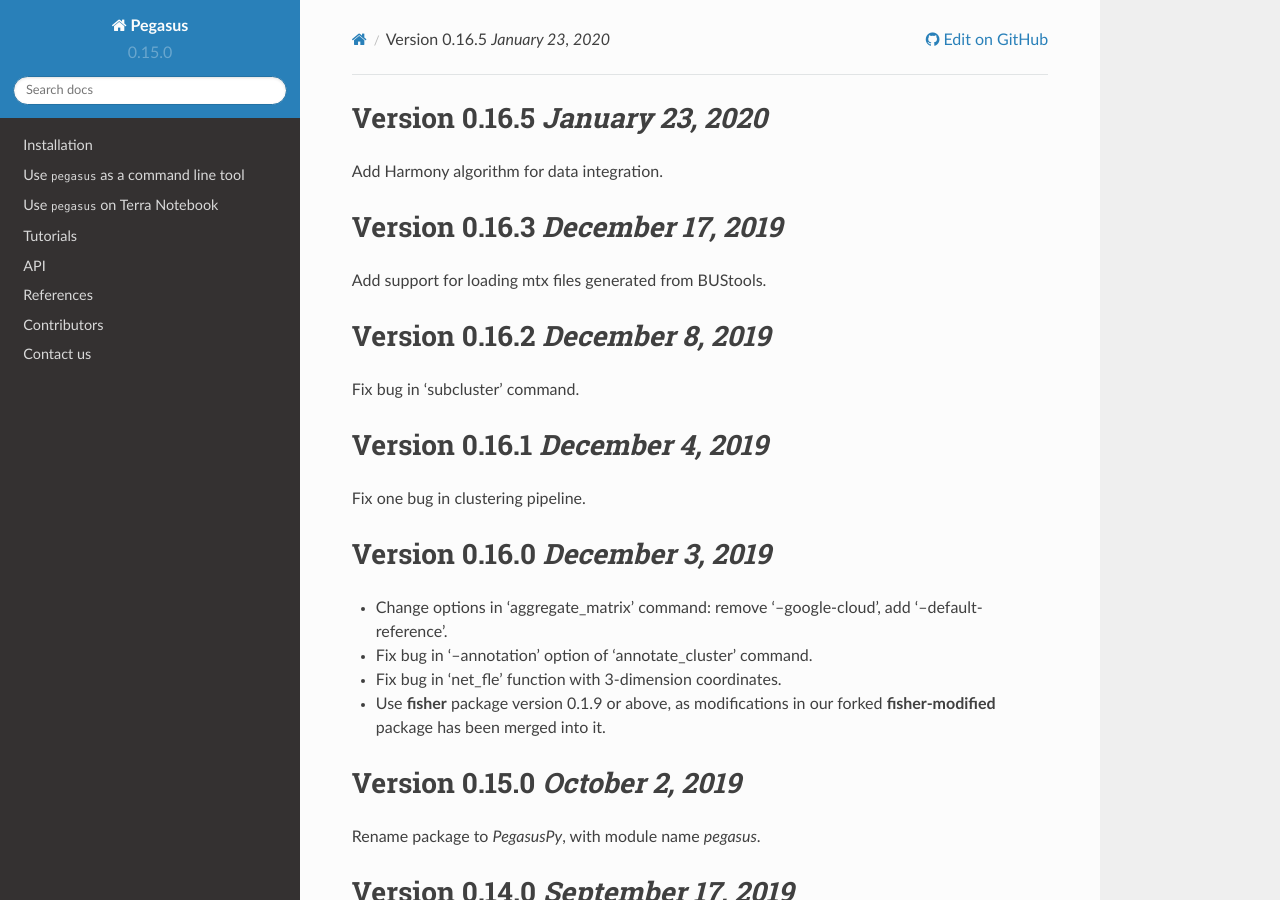
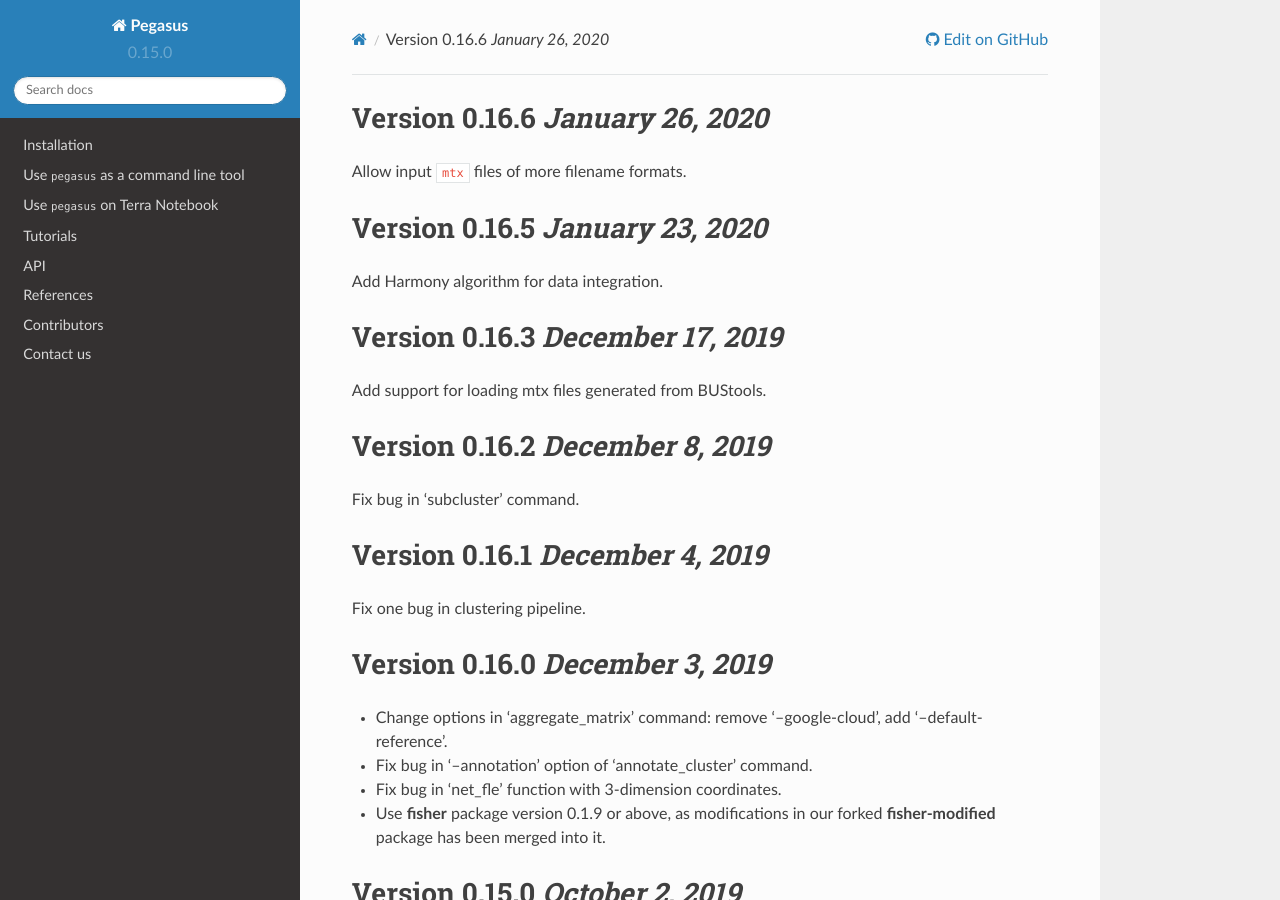
Before and after one commit to lilab-bcb/pegasus, a Sphinx documentation site: the page built from docs/release_notes.rst, in a window 1280 px wide and 900 px high. Built offline with Sphinx 7.4.7 and the Read the Docs theme 2.0.0, drawn with Linux system fonts in a browser that asks for light colours; formulas are drawn with MathJax 3.

Commit message:
update documentation

```diff
--- a/docs/release_notes.rst
+++ b/docs/release_notes.rst
@@ -1,3 +1,8 @@
+Version 0.16.6 `January 26, 2020`
+-----------------------------------
+
+Allow input ``mtx`` files of more filename formats.
+
 Version 0.16.5 `January 23, 2020`
 -----------------------------------
 
```
